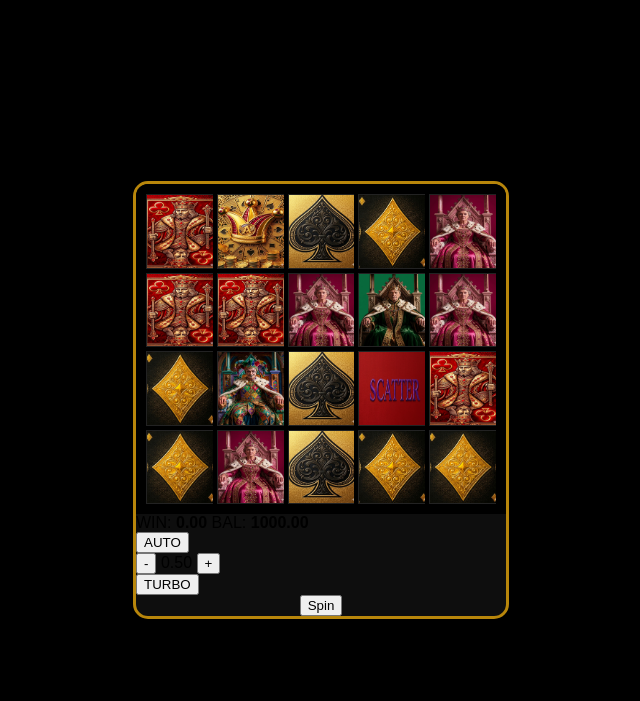
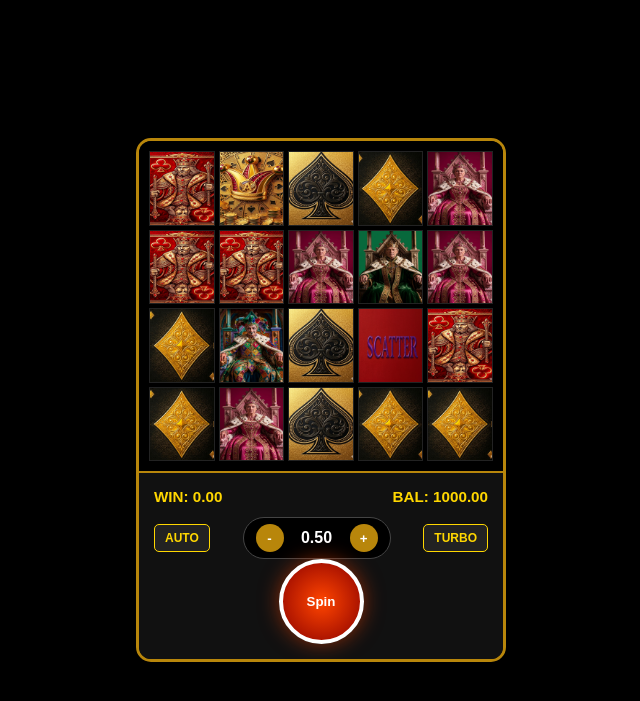
Before and after one commit to corruptionbangla24-ops/my-super-ace, a PHP site: page / in a window 1280 px wide. Shown: the top 701 px of the page, without its empty margins (319-959 px from the left). Run offline with PHP 8.4, Linux system fonts and the light colour scheme.

Commit message:
Update style.css

```diff
--- a/style.css
+++ b/style.css
@@ -1,15 +1,18 @@
-  /* ১. বডি এবং মেইন কন্টেইনার ফিক্স */
+/* ১. গ্লোবাল এবং বডি সেটিংস (গ্যাপ কমানোর জন্য) */
+* { box-sizing: border-box; margin: 0; padding: 0; }
+
 body {
     margin: 0;
     display: flex;
     justify-content: center;
     align-items: center;
-    height: 100dvh;
+    height: 100dvh; /* মোবাইলের জন্য ডাইনামিক হাইট */
     background: #000;
     font-family: 'Arial', sans-serif;
     overflow: hidden;
 }
 
+/* ২. গেম কন্টেইনার (বর্ডার এবং শ্যাডো) */
 .game-container {
     width: 95%;
     max-width: 370px;
@@ -21,26 +24,27 @@ body {
     margin: auto;
 }
 
-/* ২. স্লট মেশিন এবং রীল ফিক্স (খুবই জরুরি) */
+/* ৩. স্লট মেশিন (কার্ডগুলোকে বর্ডারের ভেতর আটকে রাখবে) */
 .slot-machine {
     display: grid;
     grid-template-columns: repeat(5, 1fr);
     gap: 4px;
     padding: 10px;
     background: #000;
-    overflow: hidden; /* কার্ড যেন বাইরে না যায় */
+    overflow: hidden; /* এটিই কার্ডকে বর্ডারের বাইরে যেতে দেবে না */
+    border-bottom: 2px solid #b8860b;
 }
 
+/* ৪. রীল এবং কার্ড সেটিংস (ছবি ঘরজুড়ে বড় দেখাবে) */
 .reel {
     display: flex;
     flex-direction: column;
     gap: 4px;
-    height: 310px; /* রীলের উচ্চতা ফিক্স করা হলো */
-    overflow: hidden; /* এটিই কার্ডকে বক্সের ভেতর আটকে রাখবে */
+    height: 310px; /* রীলের উচ্চতা ফিক্সড */
+    overflow: hidden; /* কার্ড যেন বক্সের বাইরে না যায় */
     background: #000;
 }
 
-/* ৩. কার্ড বা সেল ফিক্স */
 .slot-cell {
     height: 75px;
     width: 100%;
@@ -50,19 +54,110 @@ body {
     justify-content: center;
     align-items: center;
     overflow: hidden;
+    padding: 0;
 }
 
 .slot-cell img {
-    width: 100%;
-    height: 100%;
-    object-fit: cover; /* ছবিকে ঘরের মাপে সুন্দরভাবে ফিট করবে */
+    width: 100% !important;
+    height: 100% !important;
+    object-fit: cover; /* ছবিকে ঘরজুড়ে ছড়িয়ে দেবে */
+    display: block;
 }
 
-/* ৪. এনিমেশন ফিক্স */
+/* ৫. কন্ট্রোল প্যানেল এবং বাটন */
+.controls {
+    padding: 15px;
+    background: #111;
+}
+
+.status-row {
+    display: flex;
+    justify-content: space-between;
+    color: #ffd700;
+    font-size: 0.95rem;
+    margin-bottom: 12px;
+    font-weight: bold;
+}
+
+.action-row {
+    display: flex;
+    justify-content: space-between;
+    align-items: center;
+    gap: 8px;
+}
+
+.btn-small {
+    background: #222;
+    border: 1px solid #ffd700;
+    color: #ffd700;
+    padding: 6px 10px;
+    border-radius: 5px;
+    cursor: pointer;
+    font-size: 0.75rem;
+    font-weight: bold;
+}
+
+.btn-small.active { background: #ffd700; color: #000; }
+
+.bet-controls {
+    display: flex;
+    align-items: center;
+    gap: 8px;
+    background: #000;
+    padding: 6px 12px;
+    border-radius: 25px;
+    border: 1px solid #444;
+}
+
+.bet-btn {
+    width: 28px;
+    height: 28px;
+    border-radius: 50%;
+    border: none;
+    background: #b8860b;
+    color: white;
+    font-weight: bold;
+    cursor: pointer;
+}
+
+#bet-val { color: #fff; min-width: 50px; text-align: center; font-weight: bold; }
+
+.spin-btn {
+    width: 85px;
+    height: 85px;
+    background: radial-gradient(circle, #ff4500, #8b0000);
+    border: 4px solid #fff;
+    border-radius: 50%;
+    color: #fff;
+    font-weight: bold;
+    cursor: pointer;
+    box-shadow: 0 0 20px rgba(255, 69, 0, 0.5);
+}
+
+/* ৬. এনিমেশন এবং কয়েন শাওয়ার */
+.spinning { animation: moveReelDown 0.15s linear infinite; }
+.turbo-spin { animation: moveReelDown 0.08s linear infinite; }
+
 @keyframes moveReelDown {
     0% { transform: translateY(-75px); }
     100% { transform: translateY(0); }
 }
 
-.spinning { animation: moveReelDown 0.15s linear infinite; }
-.turbo-spin { animation: moveReelDown 0.08s linear infinite; }
+#coin-container {
+    position: fixed;
+    top: 0; left: 0; width: 100%; height: 100%;
+    pointer-events: none; z-index: 9999;
+}
+
+.coin {
+    position: absolute;
+    width: 30px; height: 30px;
+    background-image: url('https://icons8.com');
+    background-size: contain;
+    animation: fall linear forwards;
+}
+
+@keyframes fall {
+    0% { transform: translateY(-50px) rotate(0deg); opacity: 1; }
+    100% { transform: translateY(100vh) rotate(360deg); opacity: 0; }
+}
```
